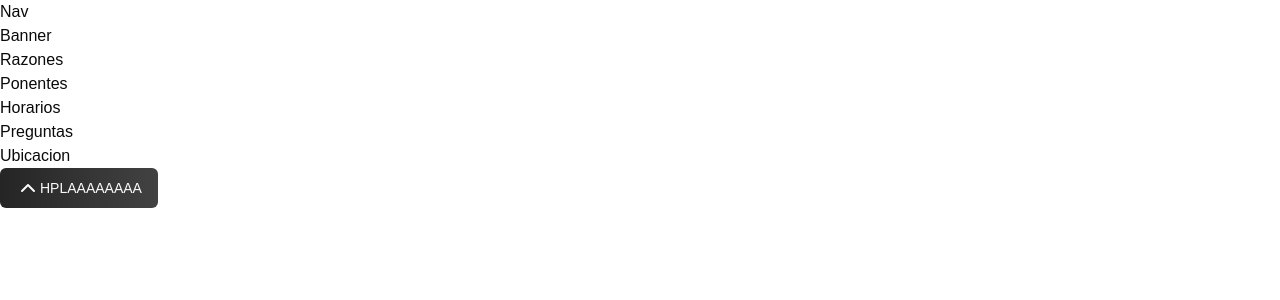
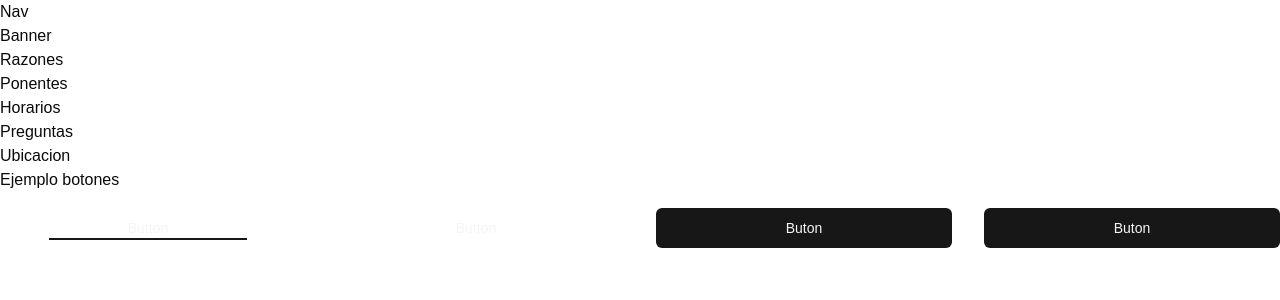
Before and after one commit to Parms221/full-day-gobierno, a Next.js app: page / in a window 1280 px wide. Shown: the top 300 px of the page. Built offline with nearby package versions, Linux system fonts and the light colour scheme.

Commit message:
mod: nueva propiedad de variantes y ejemplo de botones

```diff
--- a/src/components/ui/button.tsx
+++ b/src/components/ui/button.tsx
@@ -7,6 +7,22 @@ const buttonVariants = cva(
   "inline-flex items-center justify-center whitespace-nowrap rounded-md text-sm font-medium ring-offset-background transition-colors focus-visible:outline-none focus-visible:ring-2 focus-visible:ring-ring focus-visible:ring-offset-2 disabled:pointer-events-none disabled:opacity-50",
   {
     variants: {
+      animation: {
+        expandIcon:
+          "group relative text-primary-foreground bg-primary hover:bg-primary/90",
+        ringHover:
+          "bg-primary text-primary-foreground transition-all duration-300 hover:bg-primary/90 hover:ring-2 hover:ring-primary/90 hover:ring-offset-2",
+        shine:
+          "text-primary-foreground animate-shine bg-gradient-to-r from-primary via-primary/75 to-secondary bg-[length:400%_100%] ",
+        gooeyRight:
+          "text-primary-foreground relative bg-primary z-0 overflow-hidden transition-all duration-500 before:absolute before:inset-0 before:-z-10 before:translate-x-[150%] before:translate-y-[150%] before:scale-[2.5] before:rounded-[100%] before:bg-gradient-to-r from-zinc-400 before:transition-transform before:duration-1000  hover:before:translate-x-[0%] hover:before:translate-y-[0%] ",
+        gooeyLeft:
+          "text-primary-foreground relative bg-primary z-0 overflow-hidden transition-all duration-500 after:absolute after:inset-0 after:-z-10 after:translate-x-[-150%] after:translate-y-[150%] after:scale-[2.5] after:rounded-[100%] after:bg-gradient-to-l from-zinc-400 after:transition-transform after:duration-1000  hover:after:translate-x-[0%] hover:after:translate-y-[0%] ",
+        linkHover1:
+          "relative after:absolute after:bg-primary after:bottom-2 after:h-[2px] after:w-2/3 after:origin-bottom-left after:scale-x-100 hover:after:origin-bottom-right hover:after:scale-x-0 after:transition-transform after:ease-in-out after:duration-300",
+        linkHover2:
+          "relative after:absolute after:bg-primary after:bottom-2 after:h-[2px] after:w-full after:origin-bottom-right after:scale-x-0 hover:after:origin-bottom-left hover:after:scale-x-100 after:transition-transform after:ease-in-out after:duration-300",
+      },
       variant: {
         default: "bg-primary text-primary-foreground hover:bg-primary/90",
         destructive:
@@ -17,20 +33,7 @@ const buttonVariants = cva(
           "bg-secondary text-secondary-foreground hover:bg-secondary/80",
         ghost: "hover:bg-accent hover:text-accent-foreground",
         link: "text-primary underline-offset-4 hover:underline",
-        expandIcon:
-          "group relative text-primary-foreground bg-primary hover:bg-primary/90",
-        ringHover:
-          "bg-primary text-primary-foreground transition-all duration-300 hover:bg-primary/90 hover:ring-2 hover:ring-primary/90 hover:ring-offset-2",
-        shine:
-          "text-primary-foreground animate-shine bg-gradient-to-r from-primary via-primary/75 to-primary bg-[length:400%_100%] ",
-        gooeyRight:
-          "text-primary-foreground relative bg-primary z-0 overflow-hidden transition-all duration-500 before:absolute before:inset-0 before:-z-10 before:translate-x-[150%] before:translate-y-[150%] before:scale-[2.5] before:rounded-[100%] before:bg-gradient-to-r from-zinc-400 before:transition-transform before:duration-1000  hover:before:translate-x-[0%] hover:before:translate-y-[0%] ",
-        gooeyLeft:
-          "text-primary-foreground relative bg-primary z-0 overflow-hidden transition-all duration-500 after:absolute after:inset-0 after:-z-10 after:translate-x-[-150%] after:translate-y-[150%] after:scale-[2.5] after:rounded-[100%] after:bg-gradient-to-l from-zinc-400 after:transition-transform after:duration-1000  hover:after:translate-x-[0%] hover:after:translate-y-[0%] ",
-        linkHover1:
-          "relative after:absolute after:bg-primary after:bottom-2 after:h-[1px] after:w-2/3 after:origin-bottom-left after:scale-x-100 hover:after:origin-bottom-right hover:after:scale-x-0 after:transition-transform after:ease-in-out after:duration-300",
-        linkHover2:
-          "relative after:absolute after:bg-primary after:bottom-2 after:h-[1px] after:w-2/3 after:origin-bottom-right after:scale-x-0 hover:after:origin-bottom-left hover:after:scale-x-100 after:transition-transform after:ease-in-out after:duration-300",
+        none: ""
       },
       size: {
         default: "h-10 px-4 py-2",
@@ -71,6 +74,7 @@ const Button = React.forwardRef<
   (
     {
       className,
+      animation,
       variant,
       size,
       asChild = false,
@@ -83,7 +87,7 @@ const Button = React.forwardRef<
     const Comp = asChild ? Slot : "button";
     return (
       <Comp
-        className={cn(buttonVariants({ variant, size, className }))}
+        className={cn(buttonVariants({ variant, animation, size, className }))}
         ref={ref}
         {...props}
       >
--- a/src/layout/footer.tsx
+++ b/src/layout/footer.tsx
@@ -1,14 +1,46 @@
 import { Button } from "@/components/ui/button";
-import { ChevronUp } from "lucide-react";
+import { ArrowRight, ArrowRightCircle, ChevronUp } from "lucide-react";
 
 export default function Footer() {
-    return (
-        <footer>
+  return (
+    <>
+      <div className="space-y-4">
+      <h1>Ejemplo botones</h1>
 
-            <Button className="btn-7" variant={"shine"}>
-                <ChevronUp />
-                HPLAAAAAAAA
-            </Button>
-        </footer>
-    )
+        <div className="grid grid-cols-4 gap-8">
+          <Button
+            className="text-secondary"
+            variant={"none"}
+            animation={"linkHover1"}
+          >
+            Button
+          </Button>
+          <Button
+            className="text-secondary"
+            variant={"none"}
+            animation={"linkHover2"}
+          >
+            Button
+          </Button>
+          <Button
+            className="text-secondary"
+            animation={"expandIcon"}
+            iconPlacement="right"
+            Icon={ArrowRightCircle}
+          >
+            Buton
+          </Button>
+          <Button
+            className="text-secondary"
+            animation={"gooeyRight"}
+            iconPlacement="right"
+            Icon={ArrowRightCircle}
+          >
+            Buton
+          </Button>
+        </div>
+      </div>
+      <footer className="p-8"></footer>
+    </>
+  );
 }
```
